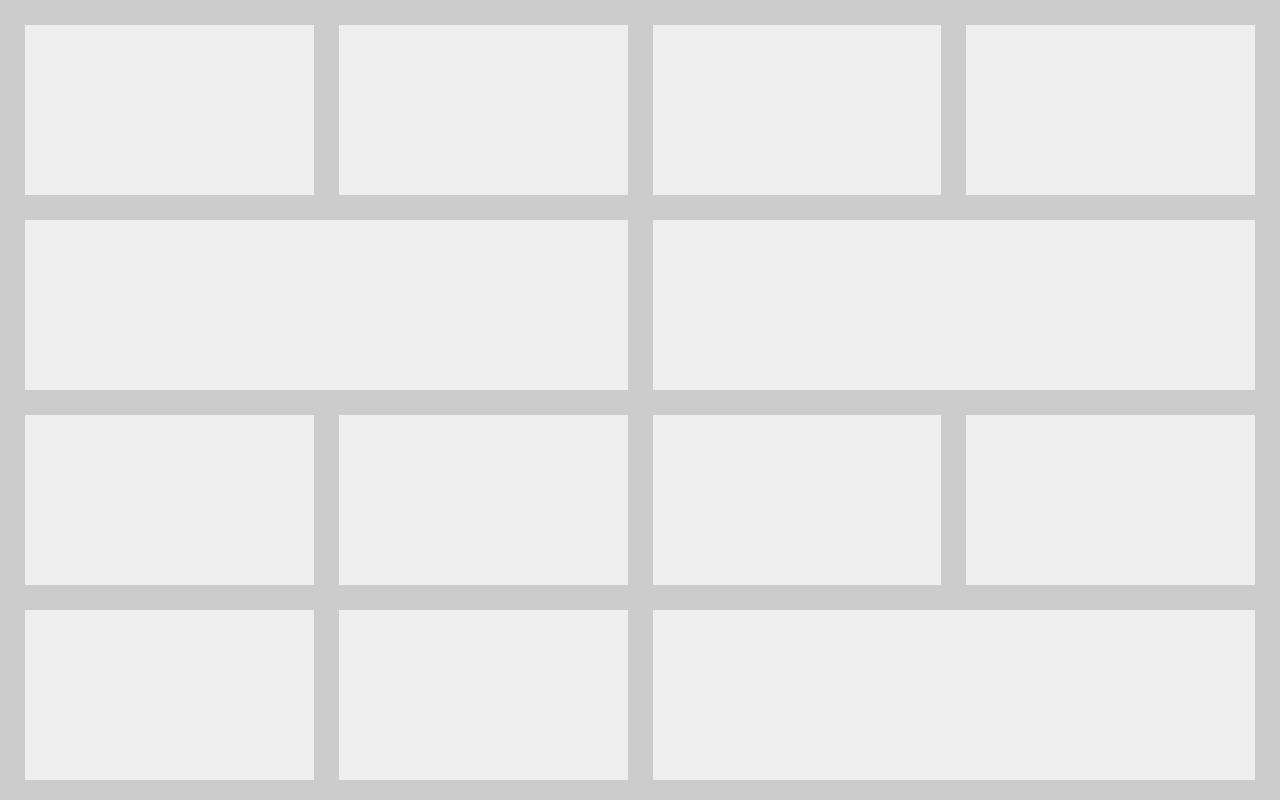
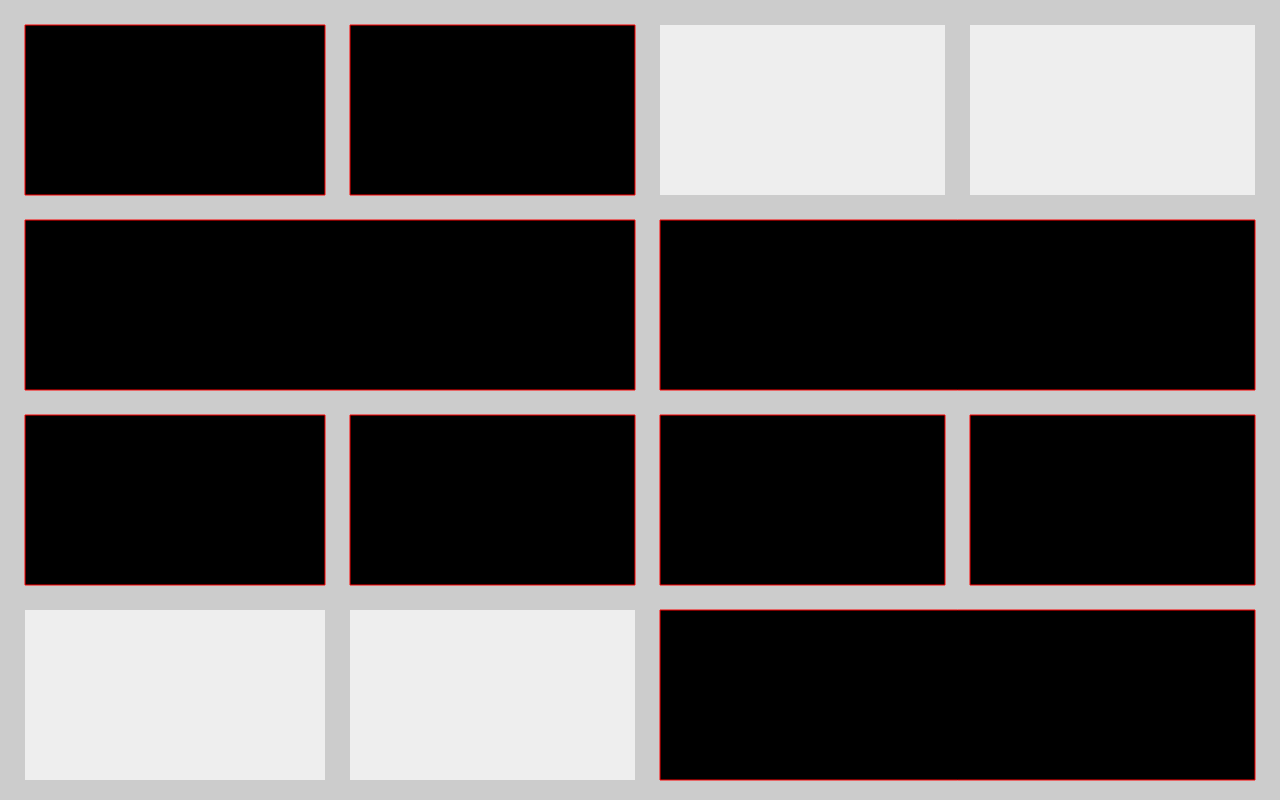
Before and after one commit to onion2k/mccree, a website built with webpack: page assets/index.html in a window 1280 px wide. Shown: the top 800 px of the page. Built offline with nearby package versions, Linux system fonts and the light colour scheme; what twgl.js would draw is missing.

Commit message:
TWGL texture loading

```diff
--- a/assets/index.html
+++ b/assets/index.html
@@ -2,27 +2,6 @@
     <head>
     </head>
     <body>
-        <script id="vs" type="notjs">
-            attribute vec4 position;
-            void main() {
-                gl_Position = position;
-            }
-        </script>
-        <script id="fs" type="notjs">
-            precision mediump float;
-            uniform vec2 resolution;
-            uniform float time;
-            void main() {
-                vec2 uv = gl_FragCoord.xy / resolution;
-                float color = 0.0;
-                // lifted from glslsandbox.com
-                color += sin( uv.x * cos( time / 3.0 ) * 60.0 ) + cos( uv.y * cos( time / 2.80 ) * 10.0 );
-                color += sin( uv.y * sin( time / 2.0 ) * 40.0 ) + cos( uv.x * sin( time / 1.70 ) * 40.0 );
-                color += sin( uv.x * sin( time / 1.0 ) * 10.0 ) + sin( uv.y * sin( time / 3.50 ) * 80.0 );
-                color *= sin( time / 10.0 ) * 0.5;
-                gl_FragColor = vec4( vec3( color * 0.5, sin( color + time / 2.5 ) * 0.75, color ), 1.0 );
-            }
-        </script>
         <div class="backlight"></div>
         <div class="backlight"></div>
         <div class=""></div>
@@ -48,5 +27,6 @@
         <div class=""></div>
         <div class=""></div>
         <div class="backlight double"></div>
+        <canvas></canvas>
     </body>
 </html>
--- a/src/backlight.js
+++ b/src/backlight.js
@@ -29,57 +29,109 @@ backlightCanvas.height = document.body.clientHeight;
 backlightCanvas.style['pointer-events'] = 'none';
 document.body.appendChild(backlightCanvas);
 
-// const ctx = backlightCanvas.getContext('2d');
-// ctx.fillStyle = 'black';
-// ctx.strokeStyle = 'red';
+const ctx = backlightCanvas.getContext('2d');
+ctx.fillStyle = 'black';
+ctx.strokeStyle = 'red';
 
-// function draw() {
+function draw() {
 
-//     ctx.clearRect(0, 0, backlightCanvas.width, backlightCanvas.height);
+    ctx.clearRect(0, 0, backlightCanvas.width, backlightCanvas.height);
 
-//     let pageBoundsMin = document.body.scrollTop;
-//     let pageBoundsMax = document.body.scrollTop + document.body.clientHeight;
+    let pageBoundsMin = document.body.scrollTop;
+    let pageBoundsMax = document.body.scrollTop + document.body.clientHeight;
 
-//     rects.forEach((r) => {
+    rects.forEach((r) => {
 
-//         if (r.y+r.height > pageBoundsMin && r.y < pageBoundsMax) {
-//             ctx.beginPath();
-//             ctx.rect(r.x, r.y-document.body.scrollTop, r.width, r.height);
-//             ctx.fill()
-//             ctx.stroke();
-//         }
+        if (r.y+r.height > pageBoundsMin && r.y < pageBoundsMax) {
+            ctx.beginPath();
+            ctx.rect(r.x, r.y-document.body.scrollTop, r.width, r.height);
+            ctx.fill()
+            ctx.stroke();
+        }
 
-//     });
+    });
 
-// }
+}
 
-// document.addEventListener('scroll', draw);
-// draw();
+document.addEventListener('scroll', draw);
+draw();
+
+
 
 console.log("Passing to shader");
 
+const overlayCanvas = document.createElement('canvas');
+overlayCanvas.style.position = 'fixed';
+overlayCanvas.style.top = '0';
+overlayCanvas.style.left = '0';
+overlayCanvas.width = document.body.clientWidth;
+overlayCanvas.height = document.body.clientHeight;
+overlayCanvas.style['pointer-events'] = 'none';
+document.body.appendChild(overlayCanvas);
 
-let gl = twgl.getWebGLContext(backlightCanvas);
+var vs = `
+attribute vec4 position;
+varying vec2 v_texcoord;
+uniform mat4 u_matrix;
+void main() {
+  gl_Position = u_matrix * position;
+  v_texcoord = position.xy * .5 + .5;
+}
+`;
 
-let programInfo = twgl.createProgramInfo(gl, ['vs','fs']);
+var fs = `
+precision mediump float;
+varying vec2 v_texcoord;
+uniform sampler2D u_tex;
+void main() {
+  gl_FragColor = texture2D(u_tex, v_texcoord);
+  gl_FragColor.rgb *= gl_FragColor.a;
+}
+`;
 
-let arrays = {
-    position: [-1, -1, 0, 1, -1, 0, -1, 1, 0, -1, 1, 0, 1, -1, 0, 1, 1, 0],
-};
+let gl = overlayCanvas.getContext("webgl", { premultipliedAlpha: false });
+let m4 = twgl.m4;
+let programInfo = twgl.createProgramInfo(gl, [vs, fs]);
+let bufferInfo = twgl.primitives.createXYQuadBufferInfo(gl);
 
-let bufferInfo = twgl.createBufferInfoFromArrays(gl, arrays);
+let tex = twgl.createTexture(gl, {
+    src: "https://i.imgur.com/iFom4eT.png",
+    crossOrigin: "",
+}, render);
 
-function render(time) {
+function render() {
     twgl.resizeCanvasToDisplaySize(gl.canvas);
-    gl.viewport(0, 0, gl.canvas.width, gl.canvas.height);
-    const uniforms = {
-      time: time * 0.001,
-      resolution: [gl.canvas.width, gl.canvas.height],
-    };
+
+    gl.enable(gl.BLEND);
+    gl.blendFunc(gl.ONE, gl.ONE_MINUS_SRC_ALPHA);
+
     gl.useProgram(programInfo.program);
     twgl.setBuffersAndAttributes(gl, programInfo, bufferInfo);
-    twgl.setUniforms(programInfo, uniforms);
+    twgl.setUniforms(programInfo, {
+        u_tex: tex,
+        u_matrix: m4.identity(),
+    });
     twgl.drawBufferInfo(gl, bufferInfo);
-    requestAnimationFrame(render);
-  }
-requestAnimationFrame(render);
+
+    twgl.setUniforms(programInfo, {
+        u_tex: tex,
+        u_matrix: m4.scaling([0.5, 0.5, 1]),
+    });
+    twgl.drawBufferInfo(gl, bufferInfo);
+
+}
+
+// function render(time) {
+//     twgl.resizeCanvasToDisplaySize(gl.canvas);
+//     gl.viewport(0, 0, gl.canvas.width, gl.canvas.height);
+//     const uniforms = {
+//       time: time * 0.001,
+//       resolution: [gl.canvas.width, gl.canvas.height],
+//     };
+//     gl.useProgram(programInfo.program);
+//     twgl.setBuffersAndAttributes(gl, programInfo, bufferInfo);
+//     twgl.setUniforms(programInfo, uniforms);
+//     twgl.drawBufferInfo(gl, bufferInfo);
+//     requestAnimationFrame(render);
+//   }
+// requestAnimationFrame(render);
```
Also changed, not shown: 1 other file.
